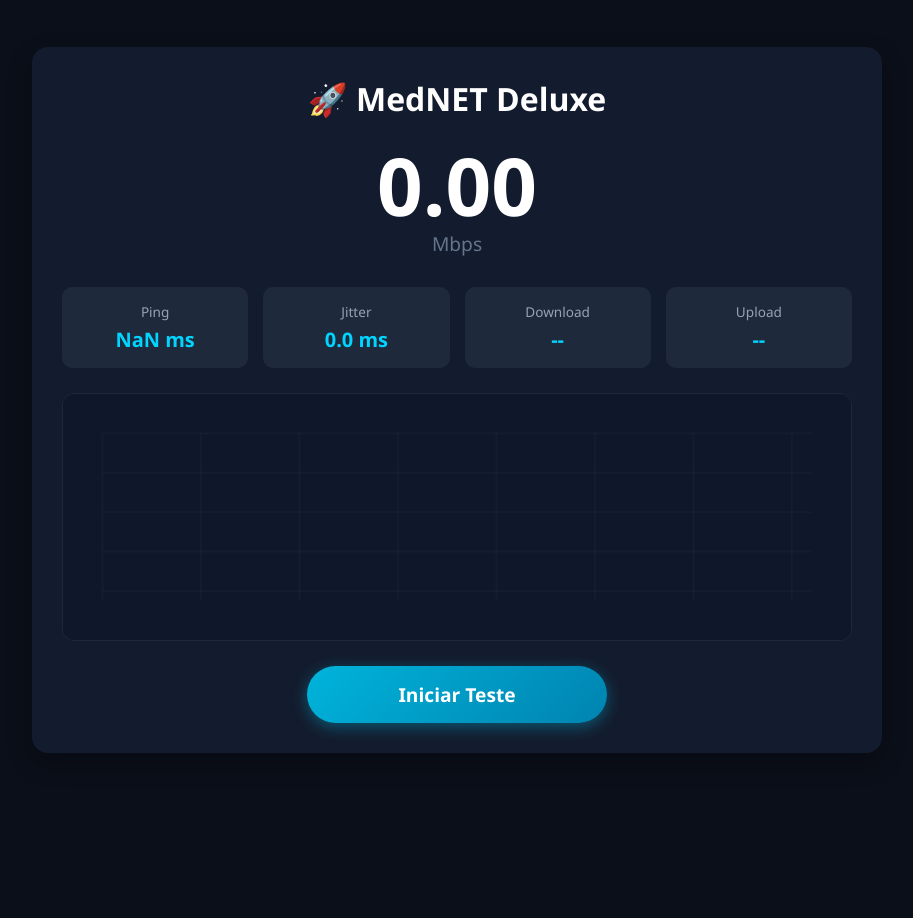
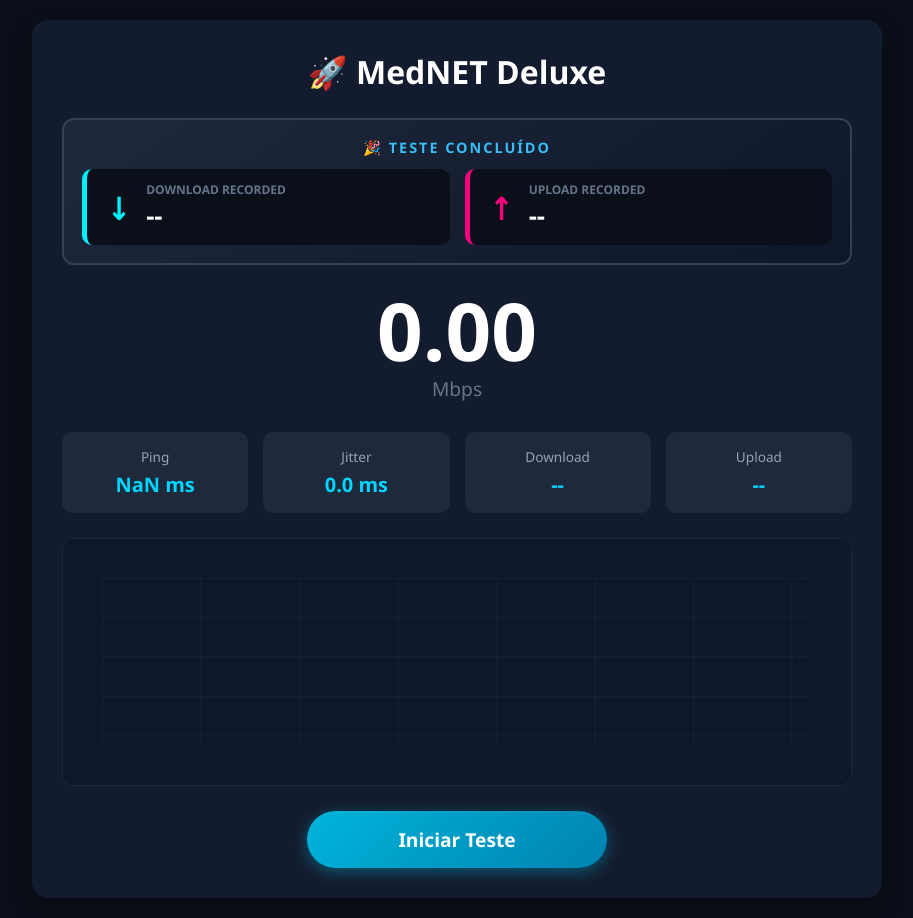
Before and after one commit to luizfelizardo/MedNet, a plain HTML site: page frontend/index.html in a window 1280 px wide. Both pictures are taken after a click on the button "Iniciar Teste". Shown: the whole page, without its empty margins (183-1096 px from the left). Before the commit the page ends 800 px from the top, so only its background shows below. Drawn offline with Linux system fonts and the light colour scheme; no server answers.

Commit message:
Prod: Versao premium completa com painel de performance Speedtest e multi-stream

```diff
--- a/backend/server.js
+++ b/backend/server.js
@@ -11,13 +11,13 @@ app.use(cors({
     allowedHeaders: ['Content-Type', 'Authorization']
 }));
 
-// Resposta rápida para Preflight (OPTIONS) usando Expressão Regular compatível com Express atual
+// Resposta rápida para Preflight (OPTIONS) compatível com Express atual
 app.options(/(.*)/, cors());
 
-// Suporte para streaming e leitura de buffers binários puros de até 50MB
+// Suporte para buffers binários puros de até 50MB (usado no Upload de blocos)
 app.use(express.raw({ type: "application/octet-stream", limit: "50mb" }));
 
-// 2. Definição das Rotas Operacionais
+// 2. Definição das Rotas
 app.get("/ping", (req, res) => {
     res.json({ pong: true });
 });
--- a/frontend/app.js
+++ b/frontend/app.js
@@ -5,6 +5,7 @@ const jitterEl = document.getElementById("jitter");
 const downloadEl = document.getElementById("download");
 const uploadEl = document.getElementById("upload");
 const startBtn = document.getElementById("startBtn");
+const modal = document.getElementById("resultModal");
 
 const canvas = document.getElementById("chart");
 const ctx = canvas.getContext("2d");
@@ -17,7 +18,7 @@ let downloadData = [];
 let uploadData = [];
 let animationFrameId = null;
 
-// --- FUNÇÃO DO GRÁFICO ---
+// --- FUNÇÃO DO GRÁFICO DUAL-LINE ---
 function drawChart() {
     ctx.fillStyle = "#0f172a";
     ctx.fillRect(0, 0, canvas.width, canvas.height);
@@ -36,7 +37,7 @@ function drawChart() {
 
     const maxVal = Math.max(...downloadData, ...uploadData, 10);
 
-    // Linha de Download (Azul)
+    // Linha de Download (Azul Ciano)
     if (downloadData.length > 0) {
         let dlPoints = [...downloadData];
         if (dlPoints.length === 1) dlPoints.push(dlPoints[0]);
@@ -60,7 +61,7 @@ function drawChart() {
         ctx.fill();
     }
 
-    // Linha de Upload (Rosa)
+    // Linha de Upload (Rosa Magenta)
     if (uploadData.length > 0) {
         let ulPoints = [...uploadData];
         if (ulPoints.length === 1) ulPoints.push(ulPoints[0]);
@@ -135,17 +136,16 @@ async function runDownloadTest() {
     } catch (e) { console.error(e); }
 }
 
-// --- TESTE DE UPLOAD ACELERADO (PARALELO MULTI-STREAM) ---
+// --- TESTE DE UPLOAD PARALELO (MULTI-STREAM) ---
 async function runUploadTest() {
     uploadData = [];
-    const blobSize = 1 * 1024 * 1024; // 1MB
+    const blobSize = 1 * 1024 * 1024;
     const blobData = new Blob([new Uint8Array(blobSize)]);
 
     let totalBytesUploaded = 0;
-    const testDuration = 5000; // 5 segundos de teste
+    const testDuration = 5000;
     const startTime = performance.now();
 
-    // Função interna para disparar envios concorrentes
     async function uploadWorker() {
         while (performance.now() - startTime < testDuration) {
             try {
@@ -159,7 +159,6 @@ async function runUploadTest() {
                 const totalDuration = (performance.now() - startTime) / 1000;
                 const currentMbps = ((totalBytesUploaded * 8) / 1000000) / totalDuration;
 
-                // Atualiza o display e a linha rosa em tempo real
                 speedEl.innerText = currentMbps.toFixed(2);
                 uploadEl.innerText = `${currentMbps.toFixed(2)} Mbps`;
                 uploadData.push(currentMbps);
@@ -171,12 +170,14 @@ async function runUploadTest() {
         }
     }
 
-    // Dispara 3 conexões simultâneas para vencer a barreira da latência internacional
+    // Dispara 3 conexões simultâneas para furar a latência internacional
     await Promise.all([uploadWorker(), uploadWorker(), uploadWorker()]);
 }
 
-// --- CONTROLE PRINCIPAL DE ANIMAÇÃO ---
+// --- GATILHO PRINCIPAL ---
 startBtn.addEventListener("click", async () => {
+    modal.classList.add("hidden"); // Esconde o resumo anterior
+
     startBtn.disabled = true;
     startBtn.innerText = "Testando...";
 
@@ -186,22 +187,22 @@ startBtn.addEventListener("click", async () => {
     downloadEl.innerText = "--";
     speedEl.innerText = "0.00";
 
-    // 1. Roda o Ping
     await runPingTest();
-
-    // 2. Roda o Download
     await runDownloadTest();
 
-    // 🧠 SUA VIZAÇÃO: Limpa o painel central e dá uma pausa de 1.2s antes do upload
+    // Suavização: Limpa o visor central e faz uma pausa confortável
     speedEl.innerText = "0.00";
     startBtn.innerText = "Preparando Upload...";
     await new Promise(r => setTimeout(r, 1200));
 
-    // 3. Roda o Upload Acelerado
     startBtn.innerText = "Testando Upload...";
     await runUploadTest();
 
-    // Finalização limpa
+    // Injeta os dados finais capturados no Painel de Resumo
+    document.getElementById("resDownload").innerText = downloadEl.innerText;
+    document.getElementById("resUpload").innerText = uploadEl.innerText;
+    modal.classList.remove("hidden"); // Exibe o Resumo com animação
+
     startBtn.disabled = false;
     startBtn.innerText = "Iniciar Teste";
 
--- a/frontend/index.html
+++ b/frontend/index.html
@@ -10,6 +10,26 @@
 
 <div class="container">
     <h1>🚀 MedNET Deluxe</h1>
+
+    <div id="resultModal" class="result-modal hidden">
+        <div class="result-header">🎉 TESTE CONCLUÍDO</div>
+        <div class="result-grid">
+            <div class="result-card dl">
+                <span class="arrow">↓</span>
+                <div class="result-info">
+                    <label>DOWNLOAD RECORDED</label>
+                    <span id="resDownload">0.00 Mbps</span>
+                </div>
+            </div>
+            <div class="result-card ul">
+                <span class="arrow">↑</span>
+                <div class="result-info">
+                    <label>UPLOAD RECORDED</label>
+                    <span id="resUpload">0.00 Mbps</span>
+                </div>
+            </div>
+        </div>
+    </div>
 
     <div class="speed-box">
         <div class="speed-value" id="speed">0.00</div>
--- a/frontend/style.css
+++ b/frontend/style.css
@@ -29,6 +29,68 @@ body {
 h1 {
     font-size: 2rem;
     margin-bottom: 25px;
+    color: #ffffff;
+}
+
+/* --- PAINEL DE RESUMO DE PERFORMANCE --- */
+.result-modal {
+    background: linear-gradient(145deg, #1e293b, #0f172a);
+    border: 2px solid #334155;
+    border-radius: 12px;
+    padding: 18px;
+    margin-bottom: 25px;
+    animation: fadeIn 0.5s ease-in-out forwards;
+}
+
+.result-modal.hidden {
+    display: none !important;
+}
+
+.result-header {
+    font-size: 0.9rem;
+    font-weight: bold;
+    color: #38bdf8;
+    letter-spacing: 2px;
+    margin-bottom: 12px;
+}
+
+.result-grid {
+    display: grid;
+    grid-template-columns: 1fr 1fr;
+    gap: 15px;
+}
+
+.result-card {
+    display: flex;
+    align-items: center;
+    background: #0b0f19;
+    padding: 12px 20px;
+    border-radius: 10px;
+    border-left: 5px solid #334155;
+    text-align: left;
+}
+
+.result-card.dl { border-left-color: #00f0ff; }
+.result-card.ul { border-left-color: #ff007f; }
+
+.arrow {
+    font-size: 2rem;
+    font-weight: bold;
+    margin-right: 15px;
+}
+.result-card.dl .arrow { color: #00f0ff; }
+.result-card.ul .arrow { color: #ff007f; }
+
+.result-info label {
+    display: block;
+    font-size: 0.75rem;
+    color: #64748b;
+    font-weight: 600;
+}
+
+.result-info span {
+    font-size: 1.6rem;
+    font-weight: bold;
     color: #ffffff;
 }
 
@@ -78,7 +140,7 @@ h1 {
     color: #00d4ff;
 }
 
-/* --- FIX: CONTAINER E CANVAS DO GRÁFICO --- */
+/* Container e Canvas do Gráfico */
 .chart-container {
     width: 100%;
     max-width: 800px;
@@ -92,7 +154,7 @@ h1 {
 #chart {
     display: block;
     width: 100%;
-    height: auto; /* Mantém a proporção de 800x250 definida no HTML */
+    height: auto;
 }
 
 /* Botão de Ação */
@@ -123,12 +185,14 @@ button:disabled {
     box-shadow: none;
 }
 
-/* Responsividade Básica */
+@keyframes fadeIn {
+    from { opacity: 0; transform: translateY(-10px); }
+    to { opacity: 1; transform: translateY(0); }
+}
+
+/* Responsividade */
 @media (max-width: 600px) {
-    .stats {
-        grid-template-columns: repeat(2, 1fr);
-    }
-    .speed-value {
-        font-size: 3.5rem;
-    }
+    .stats { grid-template-columns: repeat(2, 1fr); }
+    .result-grid { grid-template-columns: 1fr; }
+    .speed-value { font-size: 3.5rem; }
 }
```
